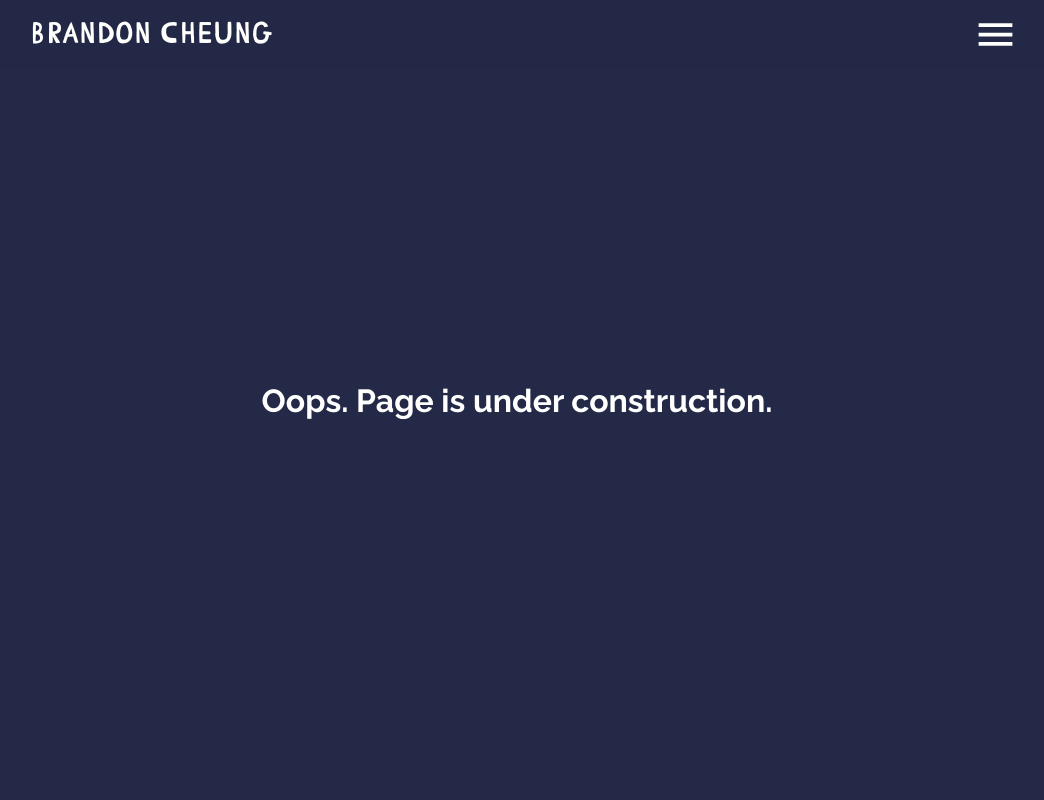
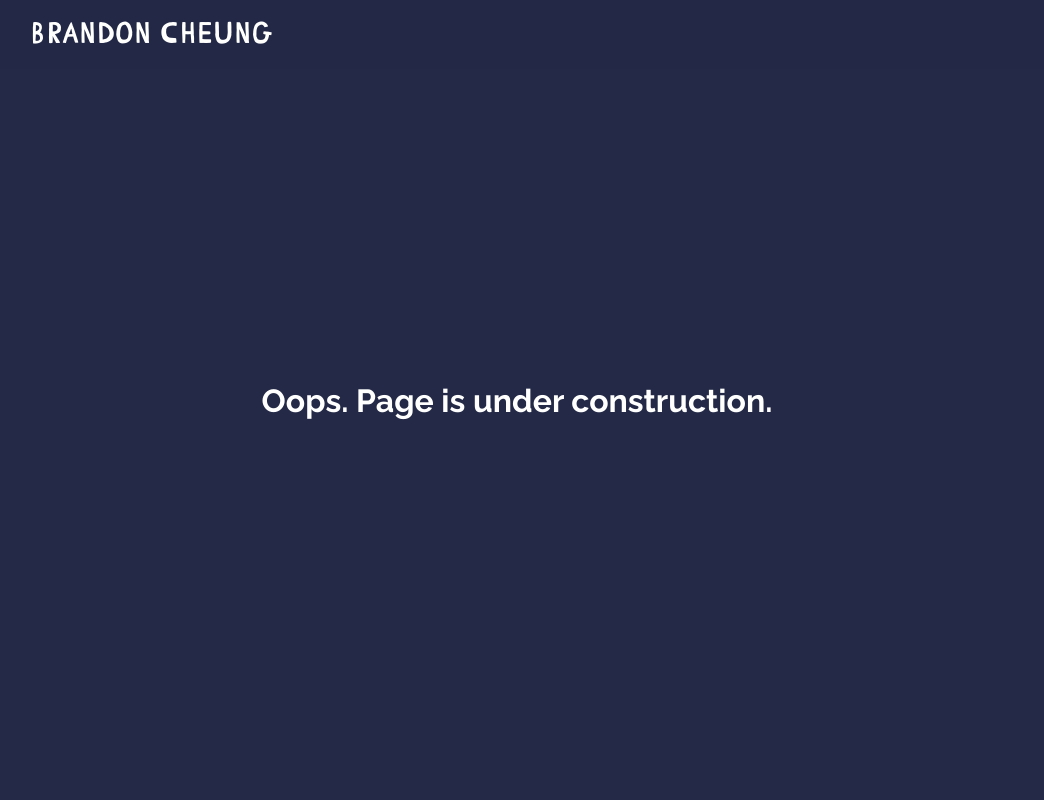
Before and after one commit to AloyBranCheung/My-Portfolio, a Next.js app: page /blog in a window 1280 px wide. Shown: the top 800 px of the page, without its empty margins (123-1167 px from the left). Built offline with nearby package versions, Linux system fonts and the light colour scheme.

Commit message:
navbar production fix

```diff
--- a/components/landing-page/contact-me/ContactMe.module.css
+++ b/components/landing-page/contact-me/ContactMe.module.css
@@ -103,7 +103,7 @@
   align-items: center;
   justify-content: center;
   background-color: var(--main-bg-color);
-  height: 25vh;
+  height: 50vh;
   width: 50vw;
   overflow: hidden;
 }
--- a/components/layouts/navbar/Navbar.module.css
+++ b/components/layouts/navbar/Navbar.module.css
@@ -39,10 +39,9 @@
 }
 
 .navIcon {
-  transform: scale(3);
-  display: none;
   right: 4rem;
   top: 3.75rem;
+  display: none;
 }
 
 @media (max-width: 1200px) {
--- a/components/layouts/navbar/Navbar.tsx
+++ b/components/layouts/navbar/Navbar.tsx
@@ -15,7 +15,6 @@ export default function Navbar() {
   const { isVisible: navIsVisible } = useScrollToggle();
 
   const menuClickHandler = () => {
-    console.log("clicked");
     setMenuToggle((prevState) => !prevState);
   };
 
@@ -34,7 +33,9 @@ export default function Navbar() {
         Brandon Cheung
       </div>
       <NavbarMenu menuState={menuToggle} onMenuClick={menuClickHandler} />
-      <MenuIcon onClick={menuClickHandler} className={styles.navIcon} />
+      <div className={styles.navIcon}>
+        <MenuIcon sx={{ fontSize: "2rem" }} onClick={menuClickHandler} />
+      </div>
     </nav>
   );
 }
```
